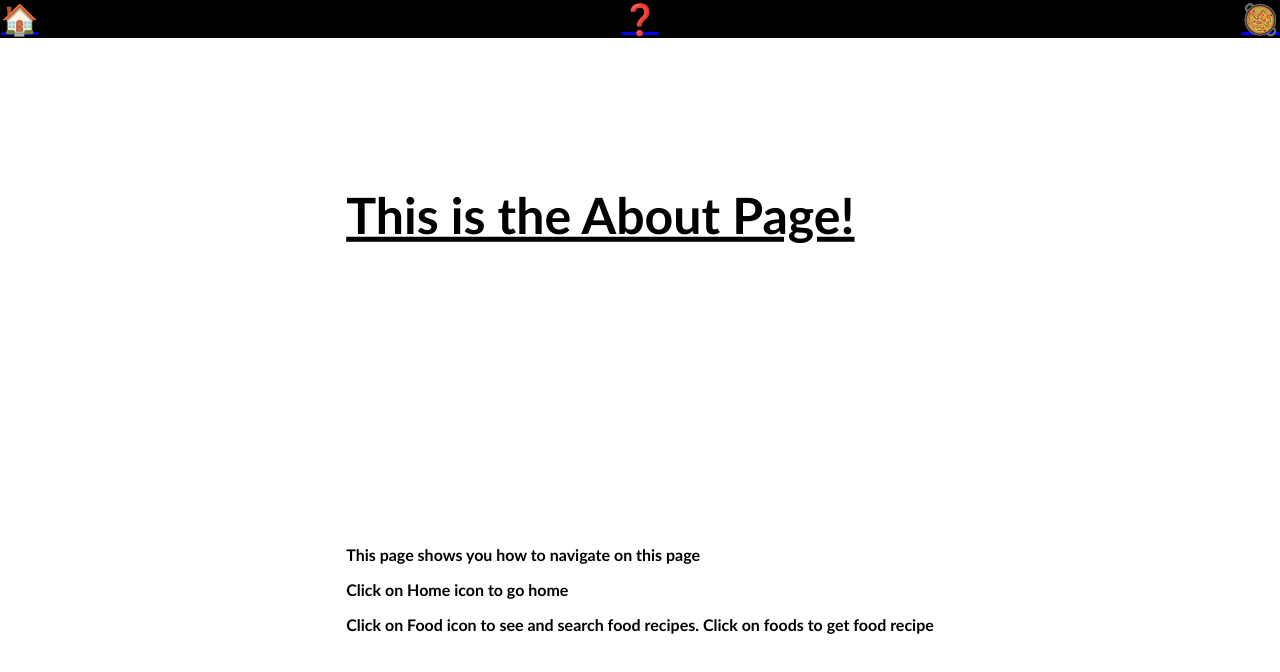
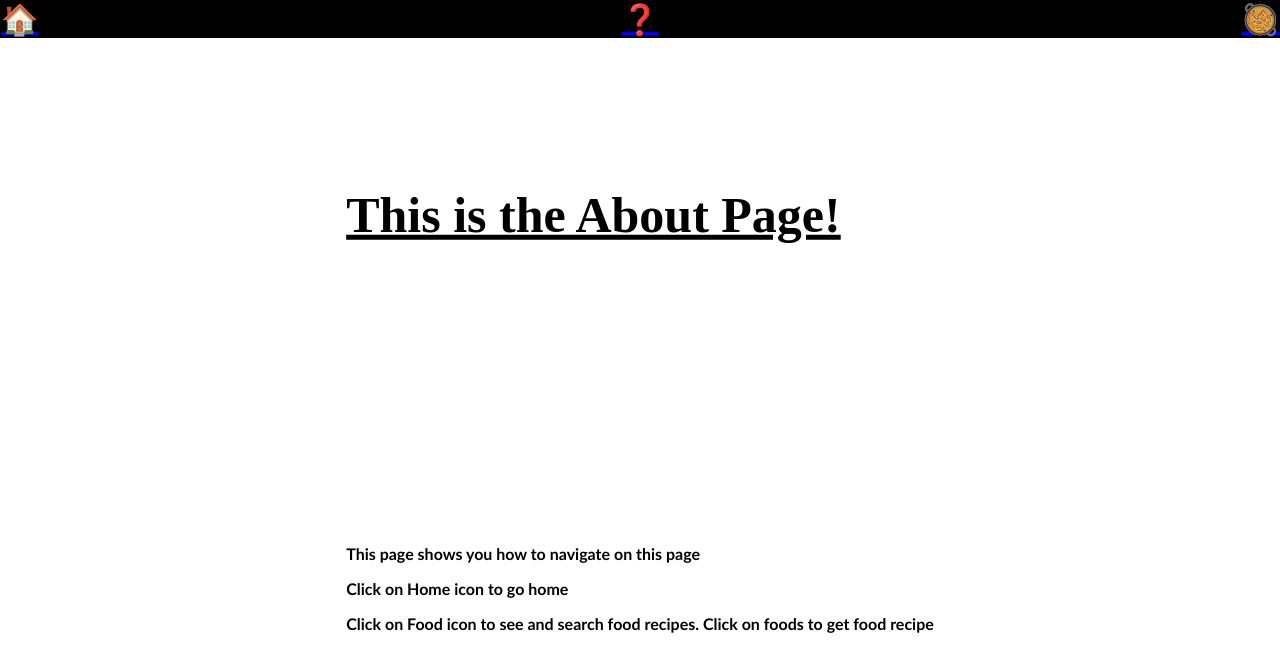
Before and after one commit to Bigs55stock/food-recipe-, a React (Create React App) app: page /about in a window 1280 px wide. Shown: the top 672 px of the page. Built offline with nearby package versions, Linux system fonts and the light colour scheme.

Commit message:
added more

```diff
--- a/src/FoodSearch.css
+++ b/src/FoodSearch.css
@@ -64,6 +64,7 @@ img{
 
 .moreinfo{
     text-align: right;
+
 }
 
 Header{
@@ -110,19 +111,23 @@ font-family: 'Trebuchet MS', 'Lucida Sans Unicode', 'Lucida Grande', 'Lucida San
 .Aboutheading{
     margin-bottom: 300px;
     font-size: 50px;
-    font-family:'Trebuchet MS', 'Lucida Sans Unicode', 'Lucida Grande', 'Lucida Sans', Arial, sans-serif;
+    font-family: 'Permanent Marker', cursive;
     text-decoration: underline;
 }
 
 .Mealname{
     text-decoration: underline;
     font-size: 45px;
+    font-family: 'Fresca', sans-serif;
 }
 .Head1name{
     text-decoration: underline;
+    font-family: 'Fresca', sans-serif;
 }
 .instruction-p{
     line-height: 1.5;
+    font-family: 'Fresca', sans-serif;
 }
 
 @import url('https://fonts.googleapis.com/css2?family=Fuzzy+Bubbles&family=Permanent+Marker&display=swap');
+@import url('https://fonts.googleapis.com/css2?family=Fresca&family=Fuzzy+Bubbles&family=Permanent+Marker&display=swap');
```
